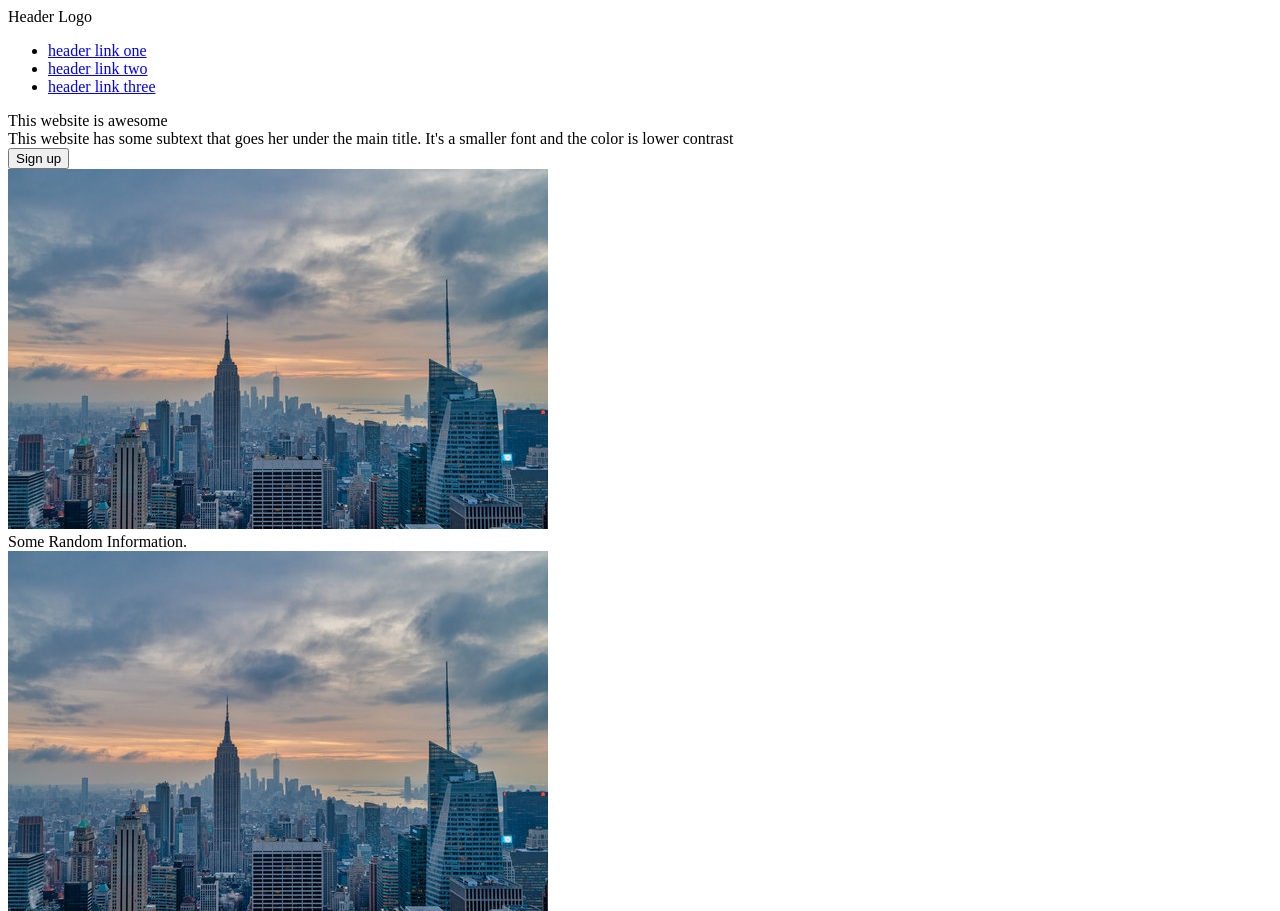
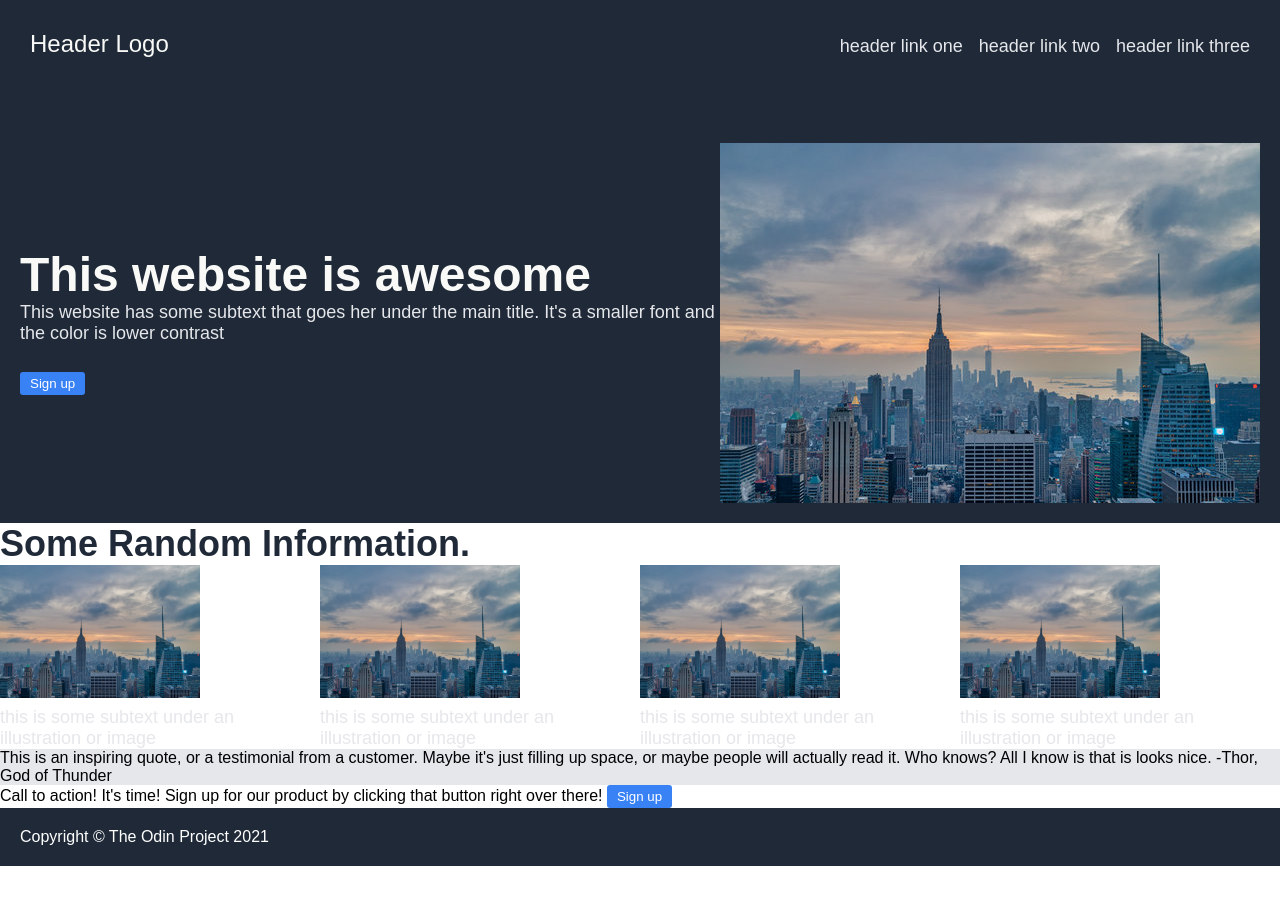
Before and after one commit to haujla2391/landing_page, a plain HTML site: page index.html in a window 1280 px wide. Shown: the top 911 px of the page. After the commit the page ends 866 px from the top, so only its background shows below. Drawn offline with Linux system fonts and the light colour scheme.

Commit message:
Updated the html file and css files to make some structuring

```diff
--- a/index.html
+++ b/index.html
@@ -6,6 +6,7 @@
         <link rel="stylesheet" href="styles.css">
     </head>
     <body>
+        <div class="navy">
             <div class="header">Header Logo
                 <ul>
                     <li><a href="#">header link one</a></li>
@@ -13,30 +14,38 @@
                     <li><a href="#">header link three</a></li>
                 </ul>
             </div>
-        <div>
-            <div>
+            <div class="content1">
+                <div class="description">
                 This website is awesome
-            <div>This website has some subtext that goes her under the main title. It's a smaller font and the color is lower contrast</div>
+                <div class="smaller_description">This website has some subtext that goes her under the main title. It's a smaller font and the color is lower contrast</div>
                 <button>Sign up</button>
                 </div>
                 <img src="image/nyc_image.jpeg" alt="this is a placeholder for an image">
             </div>
-        <div>
+        </div>
+        <div class="content2">
             Some Random Information.
-            <div>
+            <div class="images_descriptions">
+                <div class="group">
                     <img src="image/nyc_image.jpeg" alt="image">
-                <div>this is some subtext under an illustration or image</div>
+                    <div class="smaller_description">this is some subtext under an illustration or image</div>
+                </div>
+                <div class="group">
                     <img src="image/nyc_image.jpeg" alt="image">
-                <div>this is some subtext under an illustration or image</div>
+                    <div class="smaller_description">this is some subtext under an illustration or image</div>
+                </div>
+                <div class="group">
                     <img src="image/nyc_image.jpeg" alt="image">
-                <div>this is some subtext under an illustration or image</div>
+                    <div class="smaller_description">this is some subtext under an illustration or image</div>
+                </div>
+                <div class="group">
                     <img src="image/nyc_image.jpeg" alt="image">
-                <div>this is some subtext under an illustration or image</div>
+                    <div class="smaller_description">this is some subtext under an illustration or image</div>
                 </div>
             </div>
-        <div>This is an inspiring quote, or a testimonial from a customer. Maybe it's just filling up space, or maybe people will actually read it. Who knows? All I know is that is looks nice.
-            -Thor, God of Thunder
         </div>
+        <div class="quote">This is an inspiring quote, or a testimonial from a customer. Maybe it's just filling up space, or maybe people will actually read it. Who knows? All I know is that is looks nice.
+            -Thor, God of Thunder</div>
         <div>
             Call to action! It's time!
             Sign up for our product by clicking that button right over there!
--- a/styles.css
+++ b/styles.css
@@ -0,0 +1,85 @@
+body{
+    display: flex;
+    flex-direction: column;
+    font-family: Arial, sans-serif;
+    margin: 0;
+    padding: 0;
+}
+
+a{
+    text-decoration: none;
+    color: #E5E7EB;
+    font-size: 18px;
+}
+
+ul{
+    list-style-type: none;
+    display: flex;
+    margin: 0;
+    padding: 0;
+    gap: 16px
+}
+
+button{
+    background-color: #3882F6;
+    color: white;
+    border: none;
+    border-radius: 3px;
+    padding: 4px 10px;
+    cursor: pointer;
+}
+
+.header{
+    display: flex;
+    justify-content: space-between;
+    font-size: 24px;
+    color: #f9faf8;
+    padding: 10px;
+    margin-bottom: 75px;
+}
+
+.description{
+    font-size: 48px;
+    font-weight: bolder;
+    color: #f9faf8;
+}
+
+.smaller_description{
+    font-size: 18px;
+    color: #E5E7EB;
+    font-weight: 300;
+}
+
+.navy,
+.footer{
+    background-color: #1F2937;
+    color: white;
+    padding: 20px;
+}
+
+.quote{
+    background-color: #E5E7EB;
+}
+
+.content1{
+    display: flex;
+    align-items: center;
+}
+
+.content2 img{
+    width: 200px;
+    height: auto;
+}
+
+.content2{
+    font-size: 36px;
+    font-weight: bolder;
+    color: #1F2937;
+    display: flex;
+    flex-direction: column;
+}
+
+.images_descriptions{
+    display: flex;
+    justify-content: center;
+}
```
Lines whose indentation alone changed are shown as unchanged.
